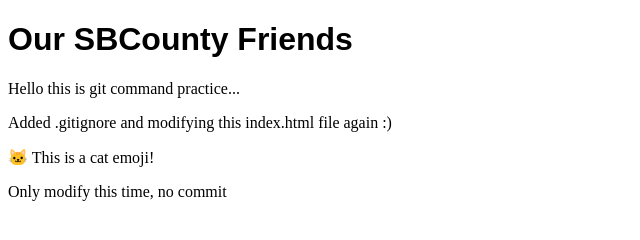
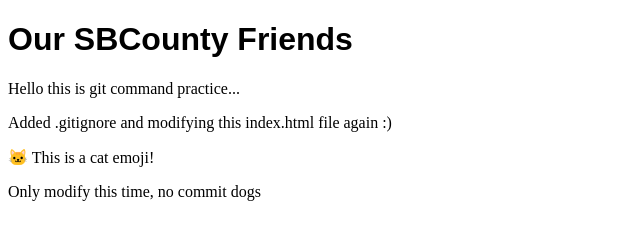
Before and after one commit to divya-lad/hello-world, a plain HTML site: page index.html in a window 1280 px wide. Shown: the full height of the page, 0-640 px from the left. Drawn offline with Linux system fonts and the light colour scheme.

Commit message:
Modified index.html to include do - BIFG MISTAKE

```diff
--- a/index.html
+++ b/index.html
@@ -10,6 +10,6 @@
     <p>Hello this is git command practice...</p>
     <p>Added .gitignore and modifying this index.html file again :)</p>
     <p>&#x1F431; This is a cat emoji!</p>
-    <p>Only modify this time, no commit</p>
+    <p>Only modify this time, no commit dogs</p>
 </body>
 </html>
```
